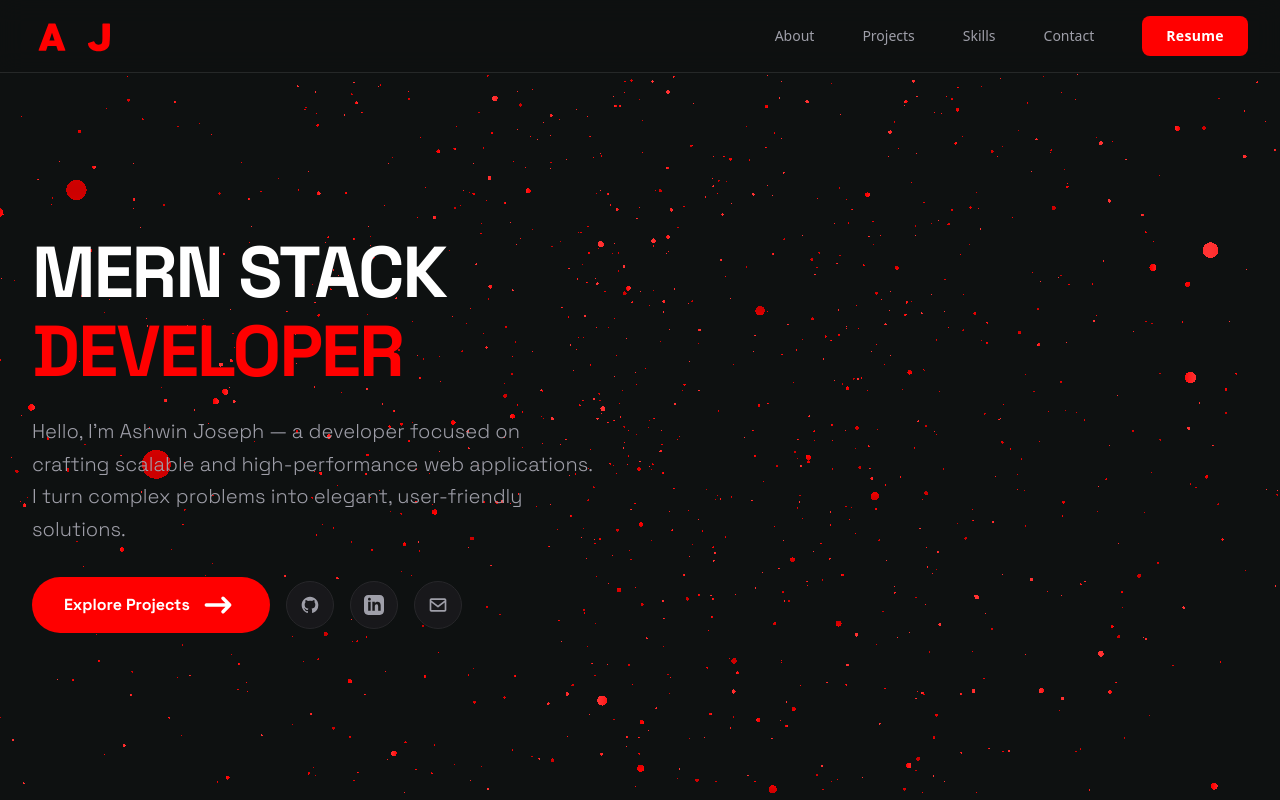
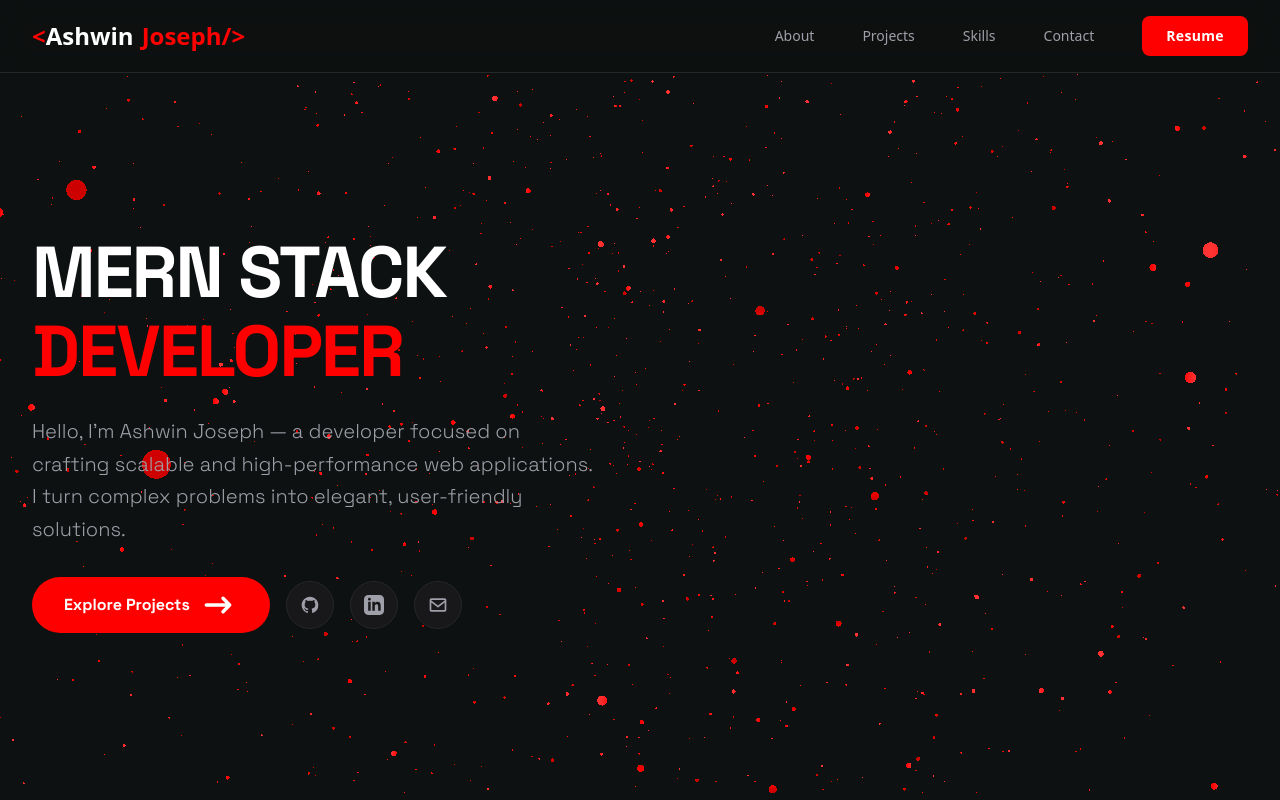
Before and after one commit to AshwinJ5/AshwinJ5.github.io, a Next.js app: page / in a window 1280 px wide. Shown: the top 800 px of the page. Built offline with nearby package versions, Linux system fonts and the light colour scheme.

Commit message:
updated logo

```diff
--- a/src/app/components/Header.tsx
+++ b/src/app/components/Header.tsx
@@ -53,34 +53,15 @@
             <div className="mx-auto flex max-w-7xl items-center justify-between px-4 py-4 sm:px-6 lg:px-8">
                 {/* Logo - Z-index ensures it stays above overlay if needed */}
                 <Link className="relative z-50 flex items-center gap-2 transition-opacity hover:opacity-80" href="/">
-                    <svg
-                        width="40px"
-                        height="40px"
-                        viewBox="-12.8 -12.8 153.60 153.60"
-                        xmlns="http://www.w3.org/2000/svg"
-                        aria-hidden="true"
-                        role="img"
-                        className="iconify iconify--noto "
-                    >
-                        <path
-                            d="M115.37 117.77L77.78 17.81a2.242 2.242 0 0 0-2.1-1.45H52.32c-.94 0-1.77.58-2.1 1.45l-37.59 99.96c-.26.69-.17 1.46.25 2.06s1.1.97 1.84.97h24.64c.96 0 1.82-.62 2.13-1.54l5.7-17.18H80.8l5.71 17.18c.3.92 1.16 1.54 2.13 1.54h24.64a2.236 2.236 0 0 0 2.09-3.03zm-61.14-36.9L64 51.45l9.77 29.43H54.23z"
-                            fill="#ff0000"
-                        ></path>
-                    </svg>
-                    <svg
-                        width="40px"
-                        height="40px"
-                        viewBox="-12.8 -12.8 153.60 153.60"
-                        xmlns="http://www.w3.org/2000/svg"
-                        aria-hidden="true"
-                        role="img"
-                        className="iconify iconify--noto"
-                    >
-                        <path
-                            d="M100.08 16.44H75.44c-1.24 0-2.24 1-2.24 2.24v45.53c.31 10.84-.18 23.69-1.52 25.89c-.1.13-.2.28-.27.43c-1.6 3.33-6.9 6.78-12.99 6.78c-6.33 0-13.78-5.46-15.94-11.68a2.24 2.24 0 0 0-2.79-1.41l-20.47 6.41c-1.06.33-1.7 1.38-1.53 2.48c.01.07.03.14.04.2c2.32 17.58 18.94 29.38 41.46 29.38c22.53 0 39.16-11.81 41.48-29.4c.02-.1.04-.19.05-.29c1.56-15.02 1.58-28.71 1.58-28.85V18.68c.02-1.23-.98-2.24-2.22-2.24z"
-                            fill="#ff0000"
-                        ></path>
-                    </svg>
+                    <div className="flex items-center text-2xl font-bold gap-2">
+                        <span className="text-[#FF0000] font-bold">
+                            &lt;<span className="text-white font-bold">Ashwin</span>
+                        </span>
+
+                        <span className="font-bold text-[#ff0000]">
+                            Joseph<span className="text-[#FF0000] font-bold">/&gt;</span>
+                        </span>
+                    </div>
                 </Link>
 
                 {/* Desktop Nav */}
--- a/src/app/layout.tsx
+++ b/src/app/layout.tsx
@@ -21,6 +21,9 @@
 export const metadata: Metadata = {
     title: "Ashwin Joseph",
     description: "Ashwin Joseph's Portfolio Website",
+    icons: {
+        icon: "/logo.png",
+    },
 };
 
 export default function RootLayout({
```
Also changed, not shown: public/logo.png (added).
